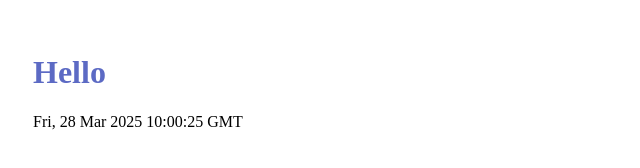
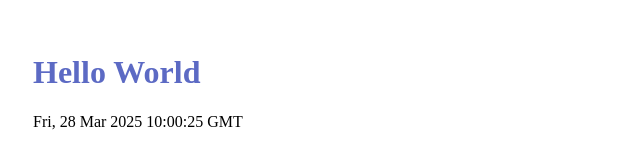
Before and after one commit to dattachahal1/HTML_Demo1, a plain HTML site: page index.html in a window 1280 px wide. Shown: the whole page, without its empty margins (0-640 px from the left). Drawn offline with Linux system fonts and the light colour scheme.

Commit message:
changes 3

```diff
--- a/index.html
+++ b/index.html
@@ -5,7 +5,7 @@
     <link rel="stylesheet" href="styles.css" />
   </head>
   <body>
-      <h1 class="title">Hello   </h1>
+      <h1 class="title">Hello World  </h1>
       <p id="currentTime"></p>
       <script src="script.js"></script>
   </body>
```
